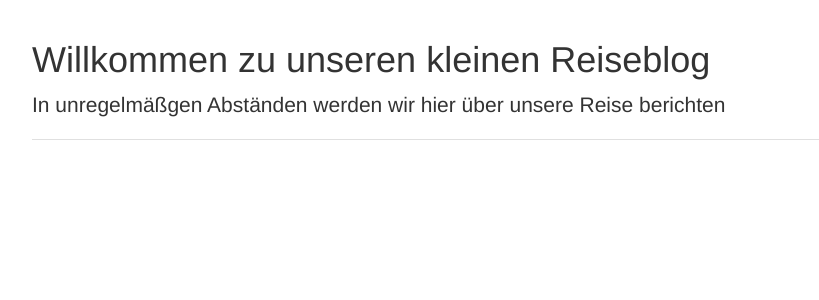
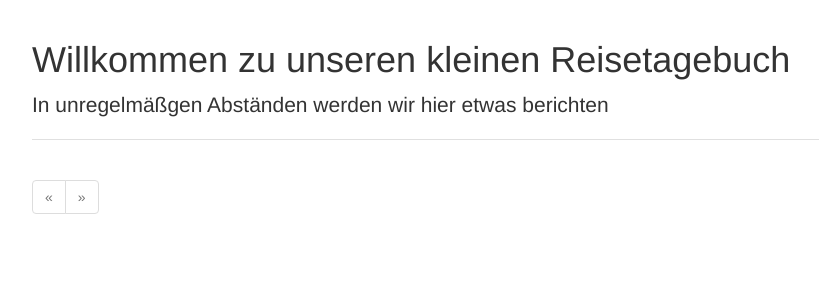
Before and after one commit to sn0g9e/reiseschnack, a Flask app: page / in a window 1280 px wide. Shown: the part 52-352 px from the top of the page, without its empty margins (38-857 px from the left). Run offline with Flask 2, Linux system fonts and the light colour scheme; data that the repository does not hold is empty; some libraries are stand-ins or nearby versions.

Commit message:
adding pageignation

```diff
--- a/app/main/views.py
+++ b/app/main/views.py
@@ -6,7 +6,7 @@ from .forms import PostForm
 from .. import db
 from ..models import Post
 
-"""
+
 @main.route('/', methods=['GET', 'POST'])
 def index():
     form = PostForm()
@@ -21,8 +21,8 @@ def index():
         error_out=False)
     posts = pagination.items
     return render_template('index.html', form=form, posts=posts,
-                           pagination=pagination)"""
-
+                           pagination=pagination)
+"""
 @main.route('/', methods=['GET', 'POST'])
 def index():
     form = PostForm()
@@ -33,7 +33,7 @@ def index():
         db.session.add(post)
         return redirect(url_for('.index'))
     posts = Post.query.order_by(Post.timestamp.desc()).all()
-    return render_template('index.html', form=form, posts=posts)
+    return render_template('index.html', form=form, posts=posts)"""
 
 
 @main.route('/post/<int:id>')
--- a/app/templates/_posts.html
+++ b/app/templates/_posts.html
@@ -14,7 +14,6 @@
                     {{ post.body }}
                 {% endif %}
             </div>
-
         </div>
     </li>
     {% endfor %}
--- a/app/templates/index.html
+++ b/app/templates/index.html
@@ -6,8 +6,8 @@
 
 {% block page_content %}
 <div class="blog-header">
-    <h1 class="blog-title"> Willkommen zu unseren kleinen Reiseblog</h1>
-        <p class="lead blog-description">In unregelmäßgen Abständen werden wir hier über unsere Reise berichten</p>
+    <h1 class="blog-title"> Willkommen zu unseren kleinen Reisetagebuch</h1>
+        <p class="lead blog-description">In unregelmäßgen Abständen werden wir hier etwas berichten</p>
 </div>
 <div>
     {% if current_user.is_authenticated %}
```
